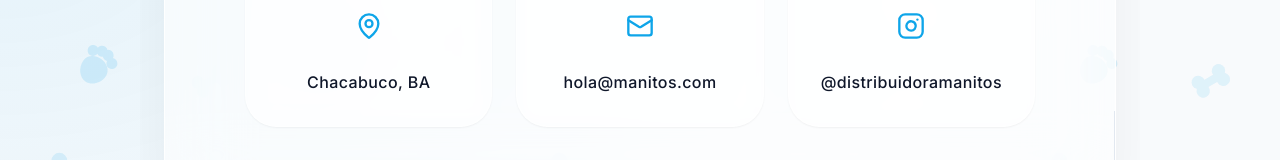
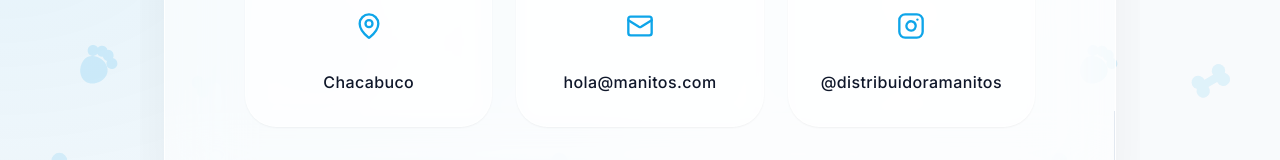
Before and after one commit to Paco5909F/distribuidora-manitos, a Next.js app: page /contacto in a window 1280 px wide. Shown: the part 865-1025 px from the top of the page. Built offline with nearby package versions, Linux system fonts and the light colour scheme.

Commit message:
chore(content): actualizar textos en panel admin y detalles de contacto

```diff
--- a/src/app/admin/page.tsx
+++ b/src/app/admin/page.tsx
@@ -25,14 +25,14 @@ export default function AdminDashboard() {
         <div className="z-10 text-white md:w-2/3">
           <h1 className="text-3xl md:text-4xl font-black font-heading tracking-tight mb-3">Panel de Control General</h1>
           <p className="text-white/70 font-medium text-lg leading-relaxed max-w-xl">
-               Supervisa el inventario en tiempo real, genera presupuestos al instante y mantén actualizado todo tu ecosistema de catálogo comercial.
+            Gestioná tu inventario en tiempo real, generá presupuestos al instante y mantené actualizado todo tu catálogo comercial desde un solo lugar.
           </p>
         </div>
 
         <div className="flex flex-col items-center justify-center p-6 bg-white/5 border border-white/10 rounded-2xl backdrop-blur-sm z-10 w-full md:w-48 mt-8 md:mt-0">
           <span className="text-white/50 text-xs font-black uppercase tracking-widest mb-1">Total Catálogo</span>
           <span className="text-5xl font-black text-white">{totalProducts}</span>
-             <span className="text-primary text-xs font-bold mt-2 flex items-center gap-1"><TrendingUp size={14}/> Activos</span>
+          <span className="text-primary text-xs font-bold mt-2 flex items-center gap-1"><TrendingUp size={14} /> Activos</span>
         </div>
       </div>
 
--- a/src/components/Contact.tsx
+++ b/src/components/Contact.tsx
@@ -65,11 +65,11 @@ export default function Contact() {
               <div className="w-14 h-14 bg-primary/10 rounded-full flex items-center justify-center text-primary group-hover:bg-primary group-hover:text-white transition-colors duration-300">
                 <MapPin size={28} />
               </div>
-              <span className="font-medium text-foreground/80 tracking-wide text-center">Chacabuco, BA</span>
+              <span className="font-medium text-foreground/80 tracking-wide text-center">Chacabuco</span>
             </a>
 
             <a
-              href="mailto:hola@distribuidoramanitos.com"
+              href="mailto:hola@manitos.com"
               aria-label="Contactar por correo electrónico"
               className="flex flex-col items-center justify-center p-8 bg-white/40 backdrop-blur-md rounded-[2rem] border border-white/60 shadow-sm hover:shadow-xl hover:-translate-y-1 transition-all duration-300 gap-4 group"
             >
--- a/src/components/Footer.tsx
+++ b/src/components/Footer.tsx
@@ -65,7 +65,7 @@ export default function Footer() {
             <InstagramIcon />
           </a>
           <a
-            href="mailto:hola@distribuidoramanitos.com"
+            href="mailto:hola@manitos.com"
             className="w-10 h-10 rounded-full bg-white/10 flex items-center justify-center hover:bg-primary hover:text-primary-foreground transition-all hover:-translate-y-1"
             aria-label="Correo electrónico"
           >
```
Lines whose indentation alone changed are shown as unchanged.
